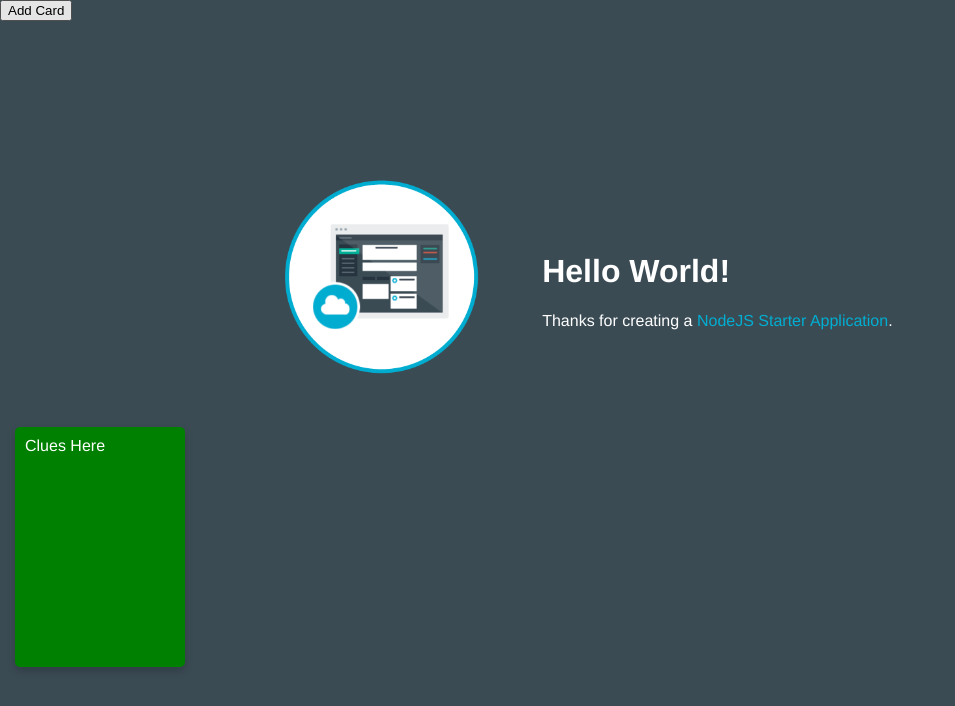
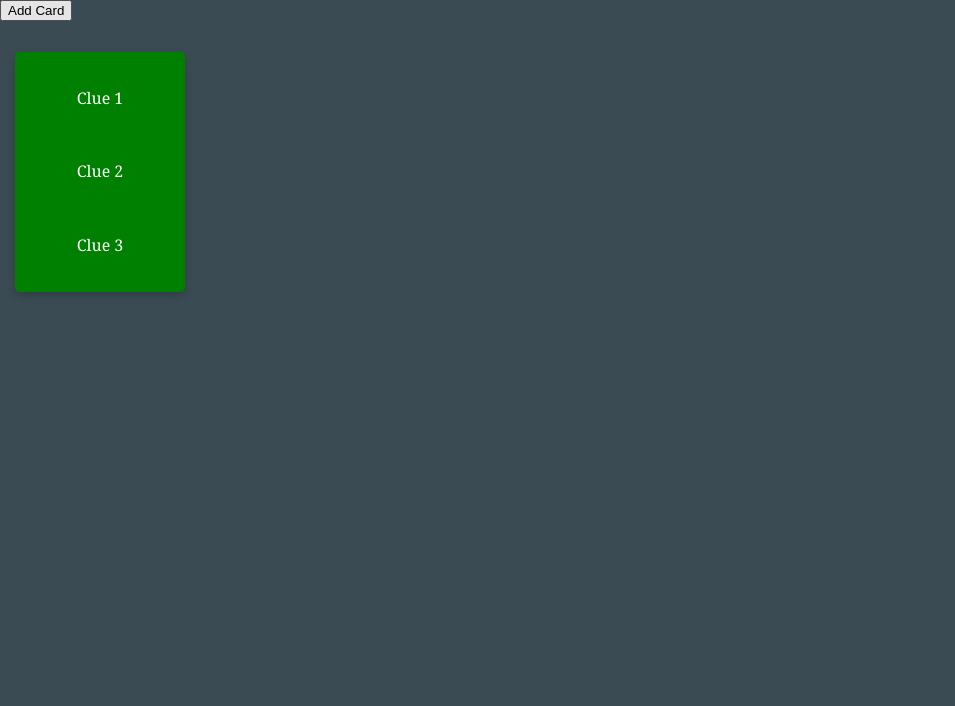
Before and after one commit to mahimnakelkar/Taboo, a website: page public/index.html in a window 1280 px wide. Both pictures are taken after a click on the button "Add Card". Shown: the whole page, without its empty margins (0-955 px from the left). Drawn offline with Linux system fonts and the light colour scheme.

Commit message:
Minor Enhancements

```diff
--- a/public/index.html
+++ b/public/index.html
@@ -13,20 +13,9 @@
 
   <body>
     <!-- Just a tester button -->
-    <button onClick="insertCard()"> Add Card </button>
+    <button onClick="insertCard('green',['Clue 1', 'Clue 2', 'Clue 3'])"> Add Card </button><p>
 
-    <table>
-      <tr>
-        <td style= "width:30%;">
-          <img class = "newappIcon" src="images/newapp-icon.png">
-        </td>
-        <td>
-          <h1 id="message">Hello World!</h1>
-          <p class='description'></p> Thanks for creating a <span class = "blue">NodeJS Starter Application</span>.
-        </td>
-      </tr>
-    </table>
-
+    <!-- Inlcude Scripts -->
     <script type="text/javascript" src="js/card.js"> </script>
   </body>
 
--- a/public/js/card.js
+++ b/public/js/card.js
@@ -1,4 +1,4 @@
-function insertCard() {
+function insertCard(color, clues) {
 	var container = document.createElement('div');
 	container.setAttribute('class', 'flip-container');
 
@@ -12,19 +12,32 @@ function insertCard() {
 
 	var frontCard = document.createElement('div');
 	frontCard.setAttribute('class', 'card');
+	frontCard.style.backgroundColor = color;
+
 	var backCard = document.createElement('div');
 	backCard.setAttribute('class', 'card');
+	backCard.style.backgroundColor = color;
 
-	frontCard.innerHTML = "Clues Here";
-	front.appendChild(frontCard);
-
-	backCard.innerHTML = "Input Box Here";
+	for(var i = 0; i < clues.length; i++) {
+		var clue = document.createElement('div');
+		clue.setAttribute('class','clue');
+		clue.innerHTML = clues[i];
+		clue.style.lineHeight = 220/clues.length + 'px';
+		frontCard.appendChild(clue);
+	}
 	front.appendChild(frontCard);
 
 
+	var input = document.createElement('div');
+	input.innerHTML = "<center> <input type = 'text' class='answerInput'/> </center>";
+	input.style.lineHeight = '220px';
+	backCard.appendChild(input);
 	back.appendChild(backCard);
+
 	flip.appendChild(front);
 	flip.appendChild(back);
+
+
 	container.appendChild(flip);
 
 	// Change this later to append to the container div for all cards instead of body
--- a/public/stylesheets/card.css
+++ b/public/stylesheets/card.css
@@ -1,7 +1,6 @@
 /*
 	CSS File For a single Taboo Card
 */
-
 .card {
 	box-shadow: 0 4px 8px 0 rgba(0,0,0,0.2);
 	transition: 0.3s;
@@ -12,8 +11,6 @@
 	height:220px;
 	margin:5px;
 	padding:10px;
-
-
 }
 
 .card:hover {
@@ -38,7 +35,7 @@
 
 /* flip speed goes here */
 .flipper {
-	transition: 0.6s;
+	transition: 0.9s;
 	transform-style: preserve-3d;
 	position: relative;
 }
@@ -62,3 +59,22 @@
 .back {
 	transform: rotateY(180deg);
 }
+
+.clue {
+	text-align:center;
+	vertical-align: middle;
+	font-family:Georgia,serif;
+}
+
+.answerInput {
+	background: #333;
+	color: #ccc;
+	padding: 5px;
+	border-radius: 20px;
+	border: 1px solid #ccc;
+	box-shadow: 2px 1px 2px #868686;
+}
+.answerInput:hover
+{
+	width:;
+}
```
